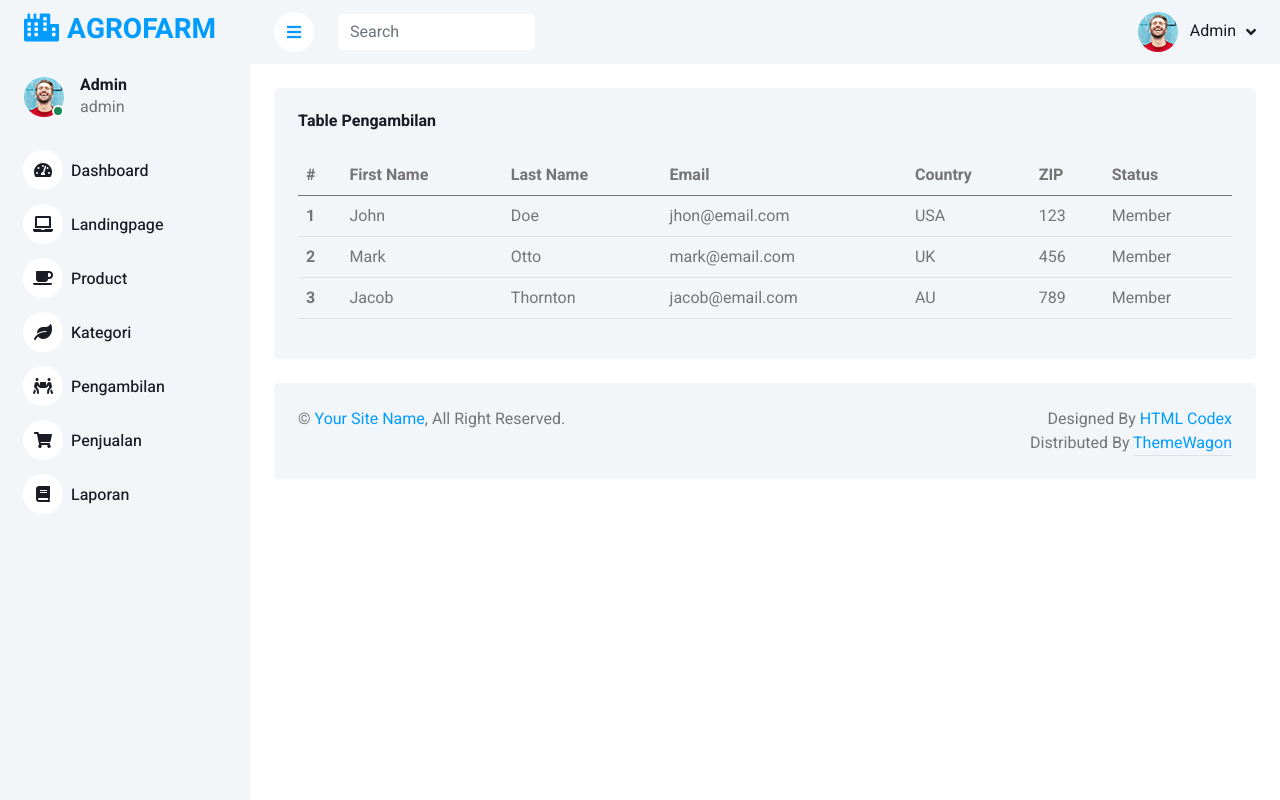
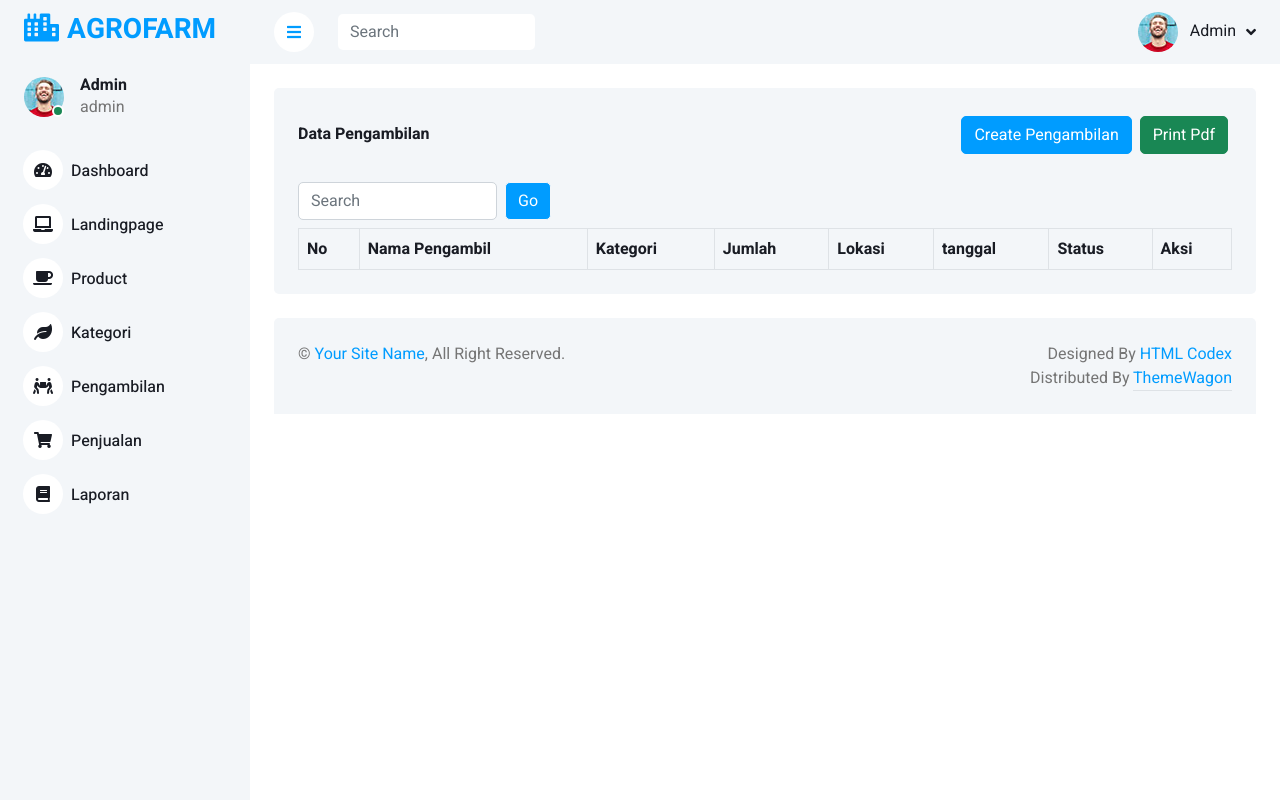
Before and after one commit to danimaulana25/Agrofarm, a Laravel app: template resources/views/admin/pengambilan/index.blade.php in a window 1280 px wide. Run offline with Laravel 8, Linux system fonts and the light colour scheme; the template is opened without the code that fills it, so the values that code supplies are empty; a user stored in the database is signed in; data comes from the database, SQL or seed files in the repository; some libraries are stand-ins or nearby versions.

Commit message:
CRUD Pengambilan

```diff
--- a/resources/views/admin/pengambilan/index.blade.php
+++ b/resources/views/admin/pengambilan/index.blade.php
@@ -2,56 +2,78 @@
 @section('title'){{'Pengambilan'}} @endsection
 @section('content')
 <div class="container-fluid pt-4 px-4">
-    <div class="row g-4">
-        <div class="col-12">
-            <div class="bg-light rounded h-100 p-4">
-                <h6 class="mb-4">Table Pengambilan</h6>
+    <div class="bg-light text-center rounded p-4">
+        <div class="d-flex align-items-center justify-content-between mb-4">
+            <h6 class="mb-0">Data Pengambilan</h6>
+            <div class="d-flex justify-content-end">
+                <a href="/adminpengambilan/create" class="btn btn-primary m-1">Create Pengambilan</a>
+                <a href="/pengambilan_pdf" class="btn btn-success m-1">Print Pdf</a>
+            </div>
+
+            @if (count($errors) > 0)
+            <div class="alert alert-danger">
+                <ul>
+                    @foreach ($errors->all() as $error)
+                    <li>{{ $error }}</li>
+                    @endforeach
+                </ul>
+            </div>
+            @endif
+        </div>
+        <div class="d-flex align-items-center justify-content-between mb-2">
+            <div class="d-flex justify-content-start">
+                <form action="/pengambilan/search" class="d-flex justify-content-start" method="GET">
+                    <input type="search" class="form-control mr-sm-2" placeholder="Search" name="search">
+                    <button class="btn btn-primary btn-outline-light ms-2" name="SearchButton">Go</button>
+                </form>
+
+            </div>
+        </div>
+
         <div class="table-responsive">
-                    <table class="table">
+            <table class="table text-start align-middle table-bordered table-hover mb-0">
                 <thead>
-                            <tr>
-                                <th scope="col">#</th>
-                                <th scope="col">First Name</th>
-                                <th scope="col">Last Name</th>
-                                <th scope="col">Email</th>
-                                <th scope="col">Country</th>
-                                <th scope="col">ZIP</th>
+                    <tr class="text-dark">
+                        <th scope="col">No</th>
+                        <th scope="col">Nama Pengambil</th>
+                        <th scope="col">Kategori</th>
+                        <th scope="col">Jumlah</th>
+                        <th scope="col">Lokasi</th>
+                        <th scope="col">tanggal</th>
                         <th scope="col">Status</th>
+                        <th scope="col">Aksi</th>
                     </tr>
                 </thead>
                 <tbody>
+                    @foreach($pengambilan as $item)
                     <tr>
-                                <th scope="row">1</th>
-                                <td>John</td>
-                                <td>Doe</td>
-                                <td>jhon@email.com</td>
-                                <td>USA</td>
-                                <td>123</td>
-                                <td>Member</td>
+                        <td>{{$item -> id}} </td>
+                        <td>{{$item -> nama_pengambil}}</td>
+                        <td>{{$item -> category -> nama }}</td>
+
+                        <td>{{$item -> jumlah}} Ton</td>
+                        <td>{{$item -> lokasi}}</td>
+                        <td>{{$item -> tanggal_ambil}}</td>
+                        <td>@if($item->status==1)
+                            <span class="badge bg-warning text-dark">Diambil</span>
+                            @else
+                            <span class="badge bg-success">Terjual</span>
+                            @endif
+                        </td>
+                        <td>
+                            <a class="btn btn-info" href="/adminpengambilan/{{$item -> id}}"><i class="bi bi-eye"></i></a>
+                            <a class="btn btn- m-1" href="/adminpengambilan/{{$item -> id}}/edit"><i class="bi bi-pencil-square"></i></a>
+
+                            <form action="/adminpengambilan/{{$item -> id}}" method="POST" class="d-inline">@csrf
+                                @method('DELETE')
+                                <button onclick="return confirm('Apakah Anda Yakin Ingin Menghapus Data Ini? ')" class="btn btn-danger"><i class="bi bi-trash"></i></button>
+                            </form>
+                        </td>
                     </tr>
-                            <tr>
-                                <th scope="row">2</th>
-                                <td>Mark</td>
-                                <td>Otto</td>
-                                <td>mark@email.com</td>
-                                <td>UK</td>
-                                <td>456</td>
-                                <td>Member</td>
-                            </tr>
-                            <tr>
-                                <th scope="row">3</th>
-                                <td>Jacob</td>
-                                <td>Thornton</td>
-                                <td>jacob@email.com</td>
-                                <td>AU</td>
-                                <td>789</td>
-                                <td>Member</td>
-                            </tr>
+                    @endforeach
                 </tbody>
             </table>
         </div>
     </div>
 </div>
-    </div>
-</div>
 @endsection
```
Also changed, not shown: app/Http/Controllers/PengambilanController.php (added, +137 -0 lines), app/Models/Pengambilan.php (added, +23 -0 lines), database/factories/PengambilanFactory.php (added, +20 -0 lines), database/seeders/PengambilanSeeder.php (added, +54 -0 lines), resources/views/admin/pengambilan/create.blade.php (added, +58 -0 lines), resources/views/admin/pengambilan/edit.blade.php (added, +61 -0 lines), resources/views/admin/pengambilan/show.blade.php (added, +31 -0 lines). Lines whose indentation alone changed are shown as unchanged.
